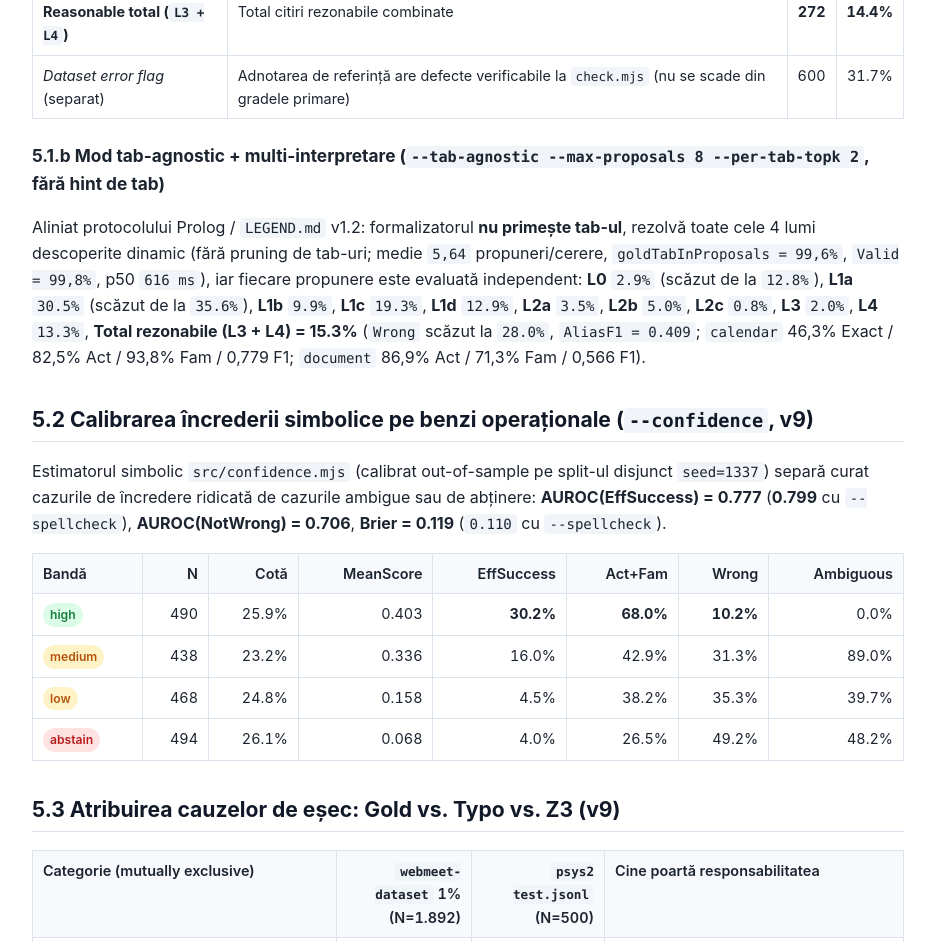
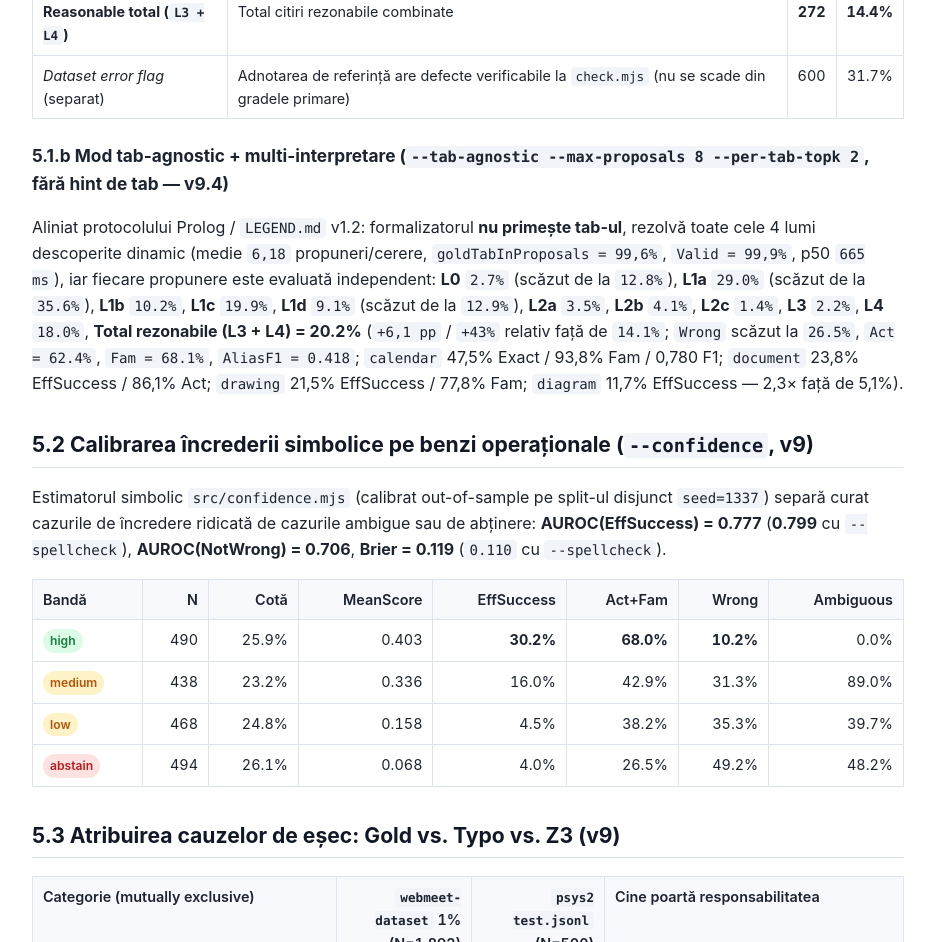
Before and after one commit to ml-circuits-research/nl-formaliser, a website: page docs/evaluation.html in a window 1280 px wide. Shown: the part 1055-1997 px from the top of the page, without its empty margins (272-1207 px from the left). Drawn offline with Linux system fonts and the light colour scheme.

Commit message:
v9.4: dual-path spellcheck safety, group/arrange/errorCap/blonde fixes, and updated v9.4 evaluation docs

```diff
--- a/docs/evaluation.html
+++ b/docs/evaluation.html
@@ -128,23 +128,25 @@
       </tbody>
     </table>
 
-    <h3>5.1.b Mod tab-agnostic + multi-interpretare (<code>--tab-agnostic --max-proposals 8 --per-tab-topk 2</code>, fără hint de tab)</h3>
+    <h3>5.1.b Mod tab-agnostic + multi-interpretare (<code>--tab-agnostic --max-proposals 8 --per-tab-topk 2</code>, fără hint de tab — v9.4)</h3>
     <p>
       Aliniat protocolului Prolog / <code>LEGEND.md</code> v1.2: formalizatorul <strong>nu primește tab-ul</strong>,
-      rezolvă toate cele 4 lumi descoperite dinamic (fără pruning de tab-uri; medie <code>5,64</code> propuneri/cerere,
-      <code>goldTabInProposals = 99,6%</code>, <code>Valid = 99,8%</code>, p50 <code>616 ms</code>), iar fiecare propunere este evaluată independent:
-      <strong>L0</strong> <code>2.9%</code> (scăzut de la <code>12.8%</code>),
-      <strong>L1a</strong> <code>30.5%</code> (scăzut de la <code>35.6%</code>),
-      <strong>L1b</strong> <code>9.9%</code>,
-      <strong>L1c</strong> <code>19.3%</code>,
-      <strong>L1d</strong> <code>12.9%</code>,
+      rezolvă toate cele 4 lumi descoperite dinamic (medie <code>6,18</code> propuneri/cerere,
+      <code>goldTabInProposals = 99,6%</code>, <code>Valid = 99,9%</code>, p50 <code>665 ms</code>), iar fiecare propunere este evaluată independent:
+      <strong>L0</strong> <code>2.7%</code> (scăzut de la <code>12.8%</code>),
+      <strong>L1a</strong> <code>29.0%</code> (scăzut de la <code>35.6%</code>),
+      <strong>L1b</strong> <code>10.2%</code>,
+      <strong>L1c</strong> <code>19.9%</code>,
+      <strong>L1d</strong> <code>9.1%</code> (scăzut de la <code>12.9%</code>),
       <strong>L2a</strong> <code>3.5%</code>,
-      <strong>L2b</strong> <code>5.0%</code>,
-      <strong>L2c</strong> <code>0.8%</code>,
-      <strong>L3</strong> <code>2.0%</code>,
-      <strong>L4</strong> <code>13.3%</code>,
-      <strong>Total rezonabile (L3 + L4) = 15.3%</strong> (<code>Wrong</code> scăzut la <code>28.0%</code>, <code>AliasF1 = 0.409</code>;
-      <code>calendar</code> 46,3% Exact / 82,5% Act / 93,8% Fam / 0,779 F1; <code>document</code> 86,9% Act / 71,3% Fam / 0,566 F1).
+      <strong>L2b</strong> <code>4.1%</code>,
+      <strong>L2c</strong> <code>1.4%</code>,
+      <strong>L3</strong> <code>2.2%</code>,
+      <strong>L4</strong> <code>18.0%</code>,
+      <strong>Total rezonabile (L3 + L4) = 20.2%</strong> (<code>+6,1 pp</code> / <code>+43%</code> relativ față de <code>14.1%</code>;
+      <code>Wrong</code> scăzut la <code>26.5%</code>, <code>Act = 62.4%</code>, <code>Fam = 68.1%</code>, <code>AliasF1 = 0.418</code>;
+      <code>calendar</code> 47,5% Exact / 93,8% Fam / 0,780 F1; <code>document</code> 23,8% EffSuccess / 86,1% Act;
+      <code>drawing</code> 21,5% EffSuccess / 77,8% Fam; <code>diagram</code> 11,7% EffSuccess — 2,3× față de 5,1%).
     </p>
 
     <h2>5.2 Calibrarea încrederii simbolice pe benzi operaționale (<code>--confidence</code>, v9)</h2>
--- a/src/kb/load-worlds.mjs
+++ b/src/kb/load-worlds.mjs
@@ -292,6 +292,9 @@ function buildTabs(parse, worldsDir, grammar) {
       }
       if (shortName === 'barHeight' || shortName === 'barWidth') {
         keyWords.add('bars');
+      }
+      if (shortName === 'errorCap') {
+        for (const kw of ['cap', 'caps', 'error cap', 'error caps']) keyWords.add(kw);
       }
 
       const spec = {
```
Also changed, not shown: src/index.mjs (+35 -0 lines), src/lattice/candidates.mjs (+13 -1 lines), src/smt/encode.mjs (+9 -2 lines).
